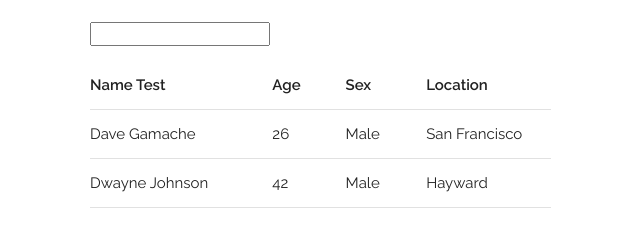
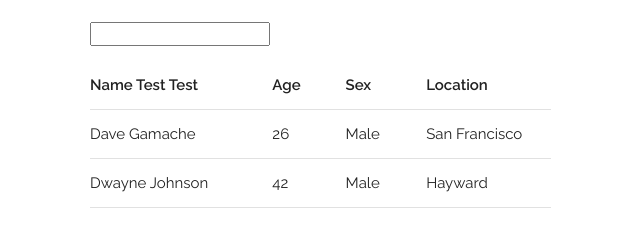
Before and after one commit to manapixels/breadshopdb, a plain HTML site: page index.html in a window 1280 px wide. Shown: the part 352-582 px from the top of the page, 70-710 px from the left. Drawn offline with nearby package versions, Linux system fonts and the light colour scheme.

Commit message:
Branch Commit Test

```diff
--- a/index.html
+++ b/index.html
@@ -40,7 +40,7 @@
       <table class="u-full-width">
           <thead>
             <tr>
-              <th>Name Test</th>
+              <th>Name Test Test</th>
               <th>Age</th>
               <th>Sex</th>
               <th>Location</th>
```
